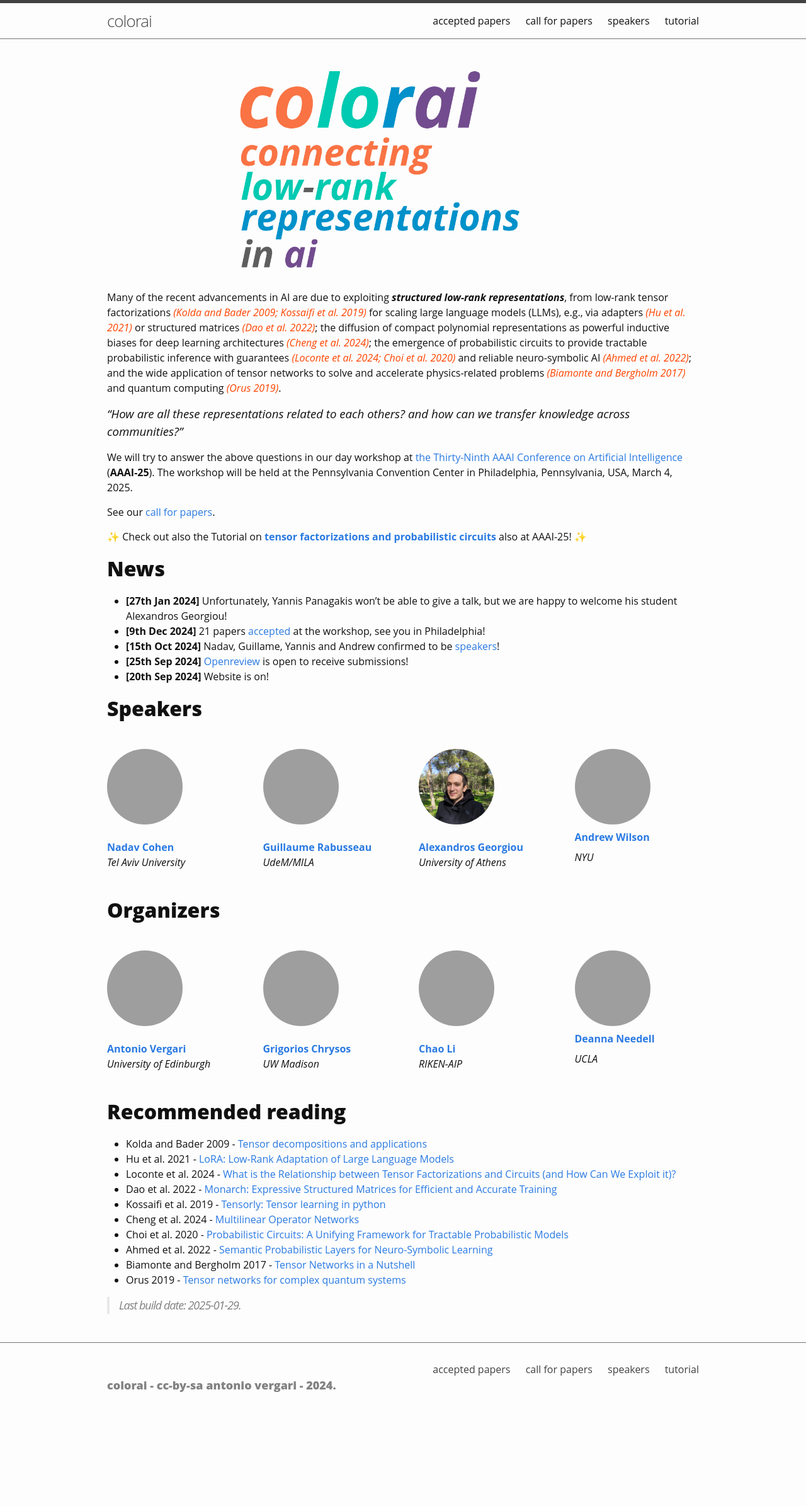
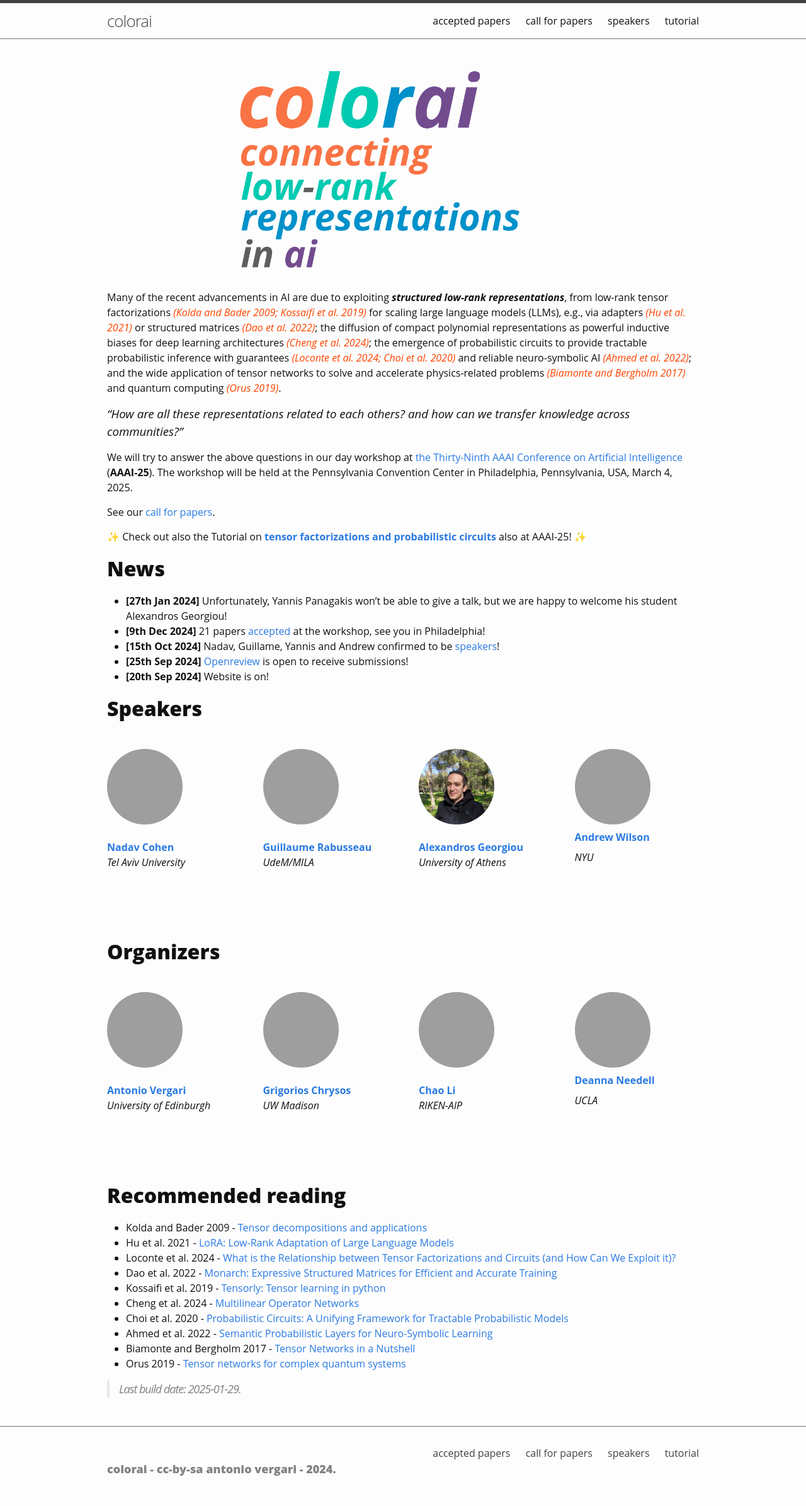
Before and after one commit to april-tools/colorai, a Jekyll site: the page built from index.md, in a window 1280 px wide. Shown: the whole page at 63% size. Built offline with Jekyll 4.4.1, drawn with Linux system fonts in a browser that asks for light colours; some web fonts are replaced; before the commit the page ends 2258 px from its top, so only the background shows below that; grey boxes are pictures that could not be loaded.

Commit message:
more padding

```diff
--- a/css/main.scss
+++ b/css/main.scss
@@ -83,6 +83,7 @@ div.organizer{
   display: grid;
   grid-template-columns: repeat(1, 1fr);
   overflow: hidden;
+  padding-bottom: 50pt;
 }
 
 div.organizer-name{
@@ -110,6 +111,7 @@ div.speaker{
   display: grid;
   grid-template-columns: repeat(1, 1fr);
   overflow: hidden;
+  padding-bottom: 50pt;
 }
 
 div.speaker-name{
```
